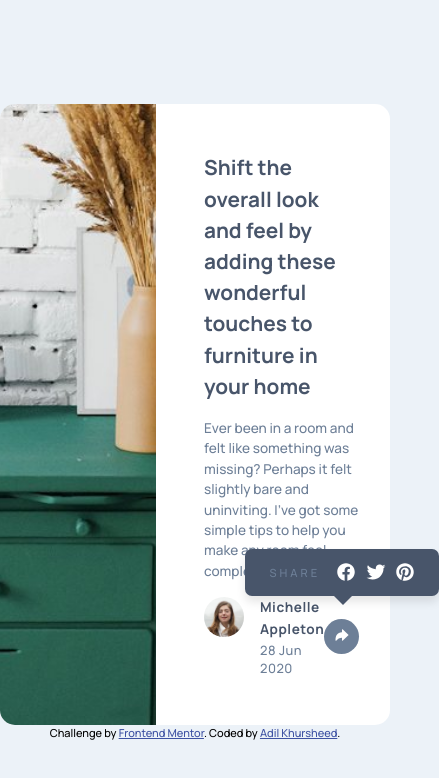
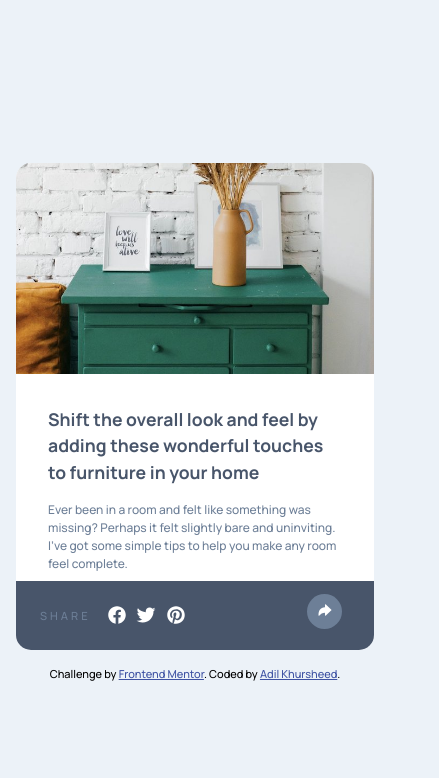
Before and after one commit to adil-khursheed/Article-preview-component, a plain HTML site: page index.html in a window 390 px wide. Both pictures are taken after a click on the button 341 px from the left and 636 px from the top of the page. Shown: the whole page, 439 px wide, since content can reach past the window. Drawn offline with nearby package versions, Linux system fonts and the light colour scheme.

Commit message:
improved layout on small device

```diff
--- a/style.css
+++ b/style.css
@@ -22,6 +22,7 @@ body{
     flex-direction: column;
     justify-content: center;
     align-items: center;
+    padding: 1rem;
 }
 
 .container{
@@ -29,6 +30,7 @@ body{
     display: flex;
     background-color: #fff;
     border-radius: 15px;
+    position: relative;
 }
 
 .img-col{
@@ -45,14 +47,14 @@ body{
 }
 
 .card-title{
-    font-size: 1.3rem;
+    font-size: clamp(1.1rem, 3vw, 1.3rem);
     color: var(--very-dark-grayish-blue);
     margin-bottom: 1rem;
     line-height: 1.5;
 }
 
 .card-para{
-    font-size: 0.85rem;
+    font-size: clamp(0.75rem, 3vw, 0.85rem);
     line-height: 1.5;
     color: var(--desaturated-dark-blue);
     margin-bottom: 1rem;
@@ -88,10 +90,6 @@ body{
     letter-spacing: 0.5px;
 }
 
-.share{
-    position: relative;
-}
-
 .btn{
     width: 35px;
     height: 35px;
@@ -102,6 +100,8 @@ body{
     background-color: var(--light-grayish-blue);
     cursor: pointer;
     color: var(--very-dark-grayish-blue);
+    position: relative;
+    z-index: 999;
 }
 
 .btn:hover,
@@ -113,15 +113,11 @@ body{
 
 .share-modal{
     background-color: var(--very-dark-grayish-blue);
-    display: flex;
-    align-items: center;
-    justify-content: space-between;
     padding: 0.5rem 1.5rem;
     border-radius: 7px;
-    gap: 1rem;
     position: absolute;
-    top: -70px;
-    right: -80px;
+    bottom: 110px;
+    right: -30px;
     box-shadow: 0 6px 10px 0 rgba(0, 0, 0, 0.1);
     display: none;
 }
@@ -140,6 +136,9 @@ body{
 
 .share-modal.active{
     display: flex;
+    align-items: center;
+    justify-content: space-between;
+    gap: 1rem;
     animation: popup 0.2s ease-in;
 }
 
@@ -178,8 +177,52 @@ body{
 
 
 .attribution {
-    font-size: 11px; text-align: center;
+    font-size: 11px;
+    text-align: center;
+    margin-top: 1rem;
 }
 .attribution a {
     color: hsl(228, 45%, 44%);
 }
+
+
+@media screen and (max-width: 735px){
+    .container{
+        flex-direction: column;
+        max-width: 500px;
+        position: relative;
+    }
+
+    .img-col{
+        border-radius: 15px 15px 0 0;
+        min-height: 25vh;
+    }
+
+    .text-col{
+        padding: 2rem 2rem 1rem 2rem;
+    }
+
+    .share-modal{
+        border-radius: 0 0 15px 15px;
+        position: absolute;
+        right: 0px;
+        bottom: 0px;
+        box-shadow: none;
+        width: 100%;
+        display: none;
+        z-index: 0;
+        padding: 1.2rem 1.5rem;
+    }
+
+    .share-modal::after{
+        display: none;
+    }
+
+    .share-modal.active{
+        display: flex;
+        align-items: center;
+        justify-content: flex-start;
+        gap: 1rem;
+        animation: popup 0.2s ease-in;
+    }
+}
```
